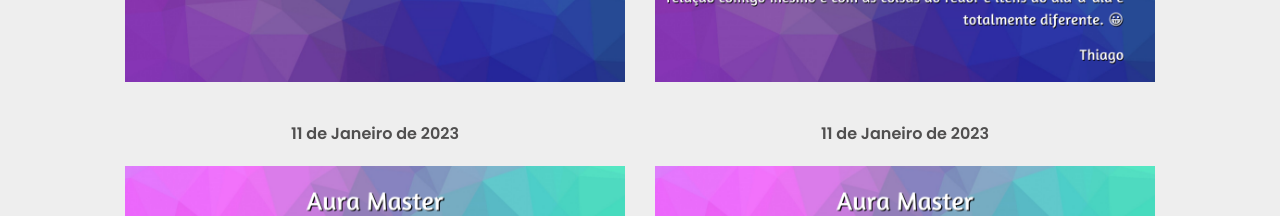
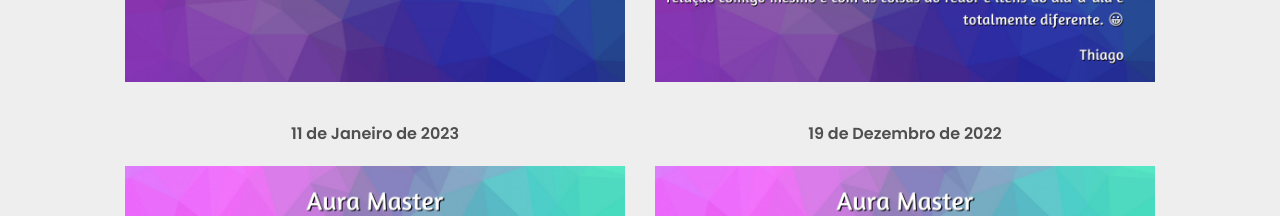
Before and after one commit to alinebastos/alinebastosterapeuta, a React (Create React App) app: page / in a window 1280 px wide. Shown: the part 3980-4196 px from the top of the page. Built offline with nearby package versions, Linux system fonts and the light colour scheme.

Commit message:
Fix testimony date

```diff
--- a/src/pages/aura-master/index.js
+++ b/src/pages/aura-master/index.js
@@ -243,7 +243,7 @@ function AuraMaster () {
                     <img src={Depoimento01} alt="Depoimento" />
                 </Testimony>
                 <Testimony>
-                    <p>11 de Janeiro de 2023</p>
+                    <p>19 de Dezembro de 2022</p>
                     <img src={Depoimento} alt="Depoimento" />
                 </Testimony>
             </Testimonies>
```
